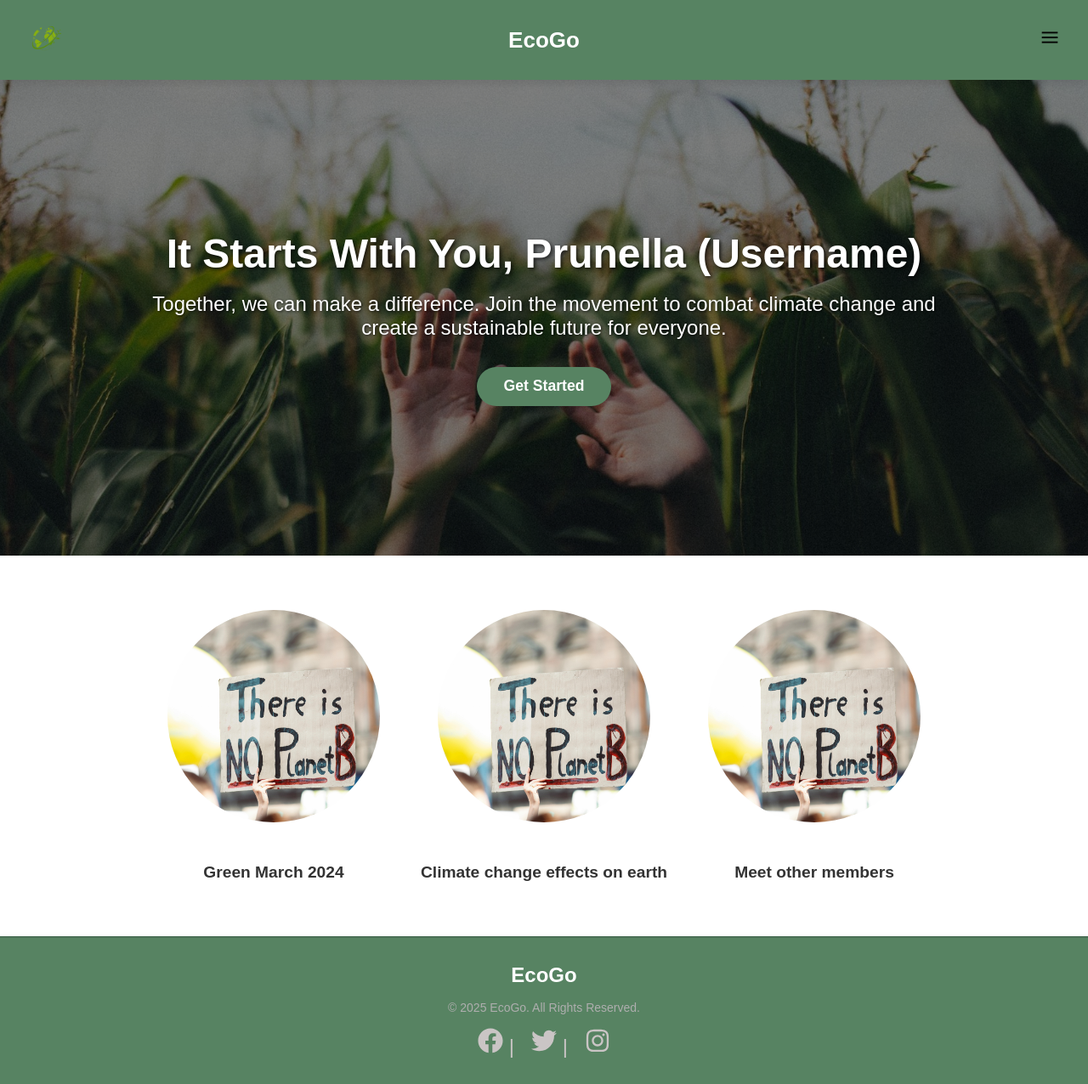
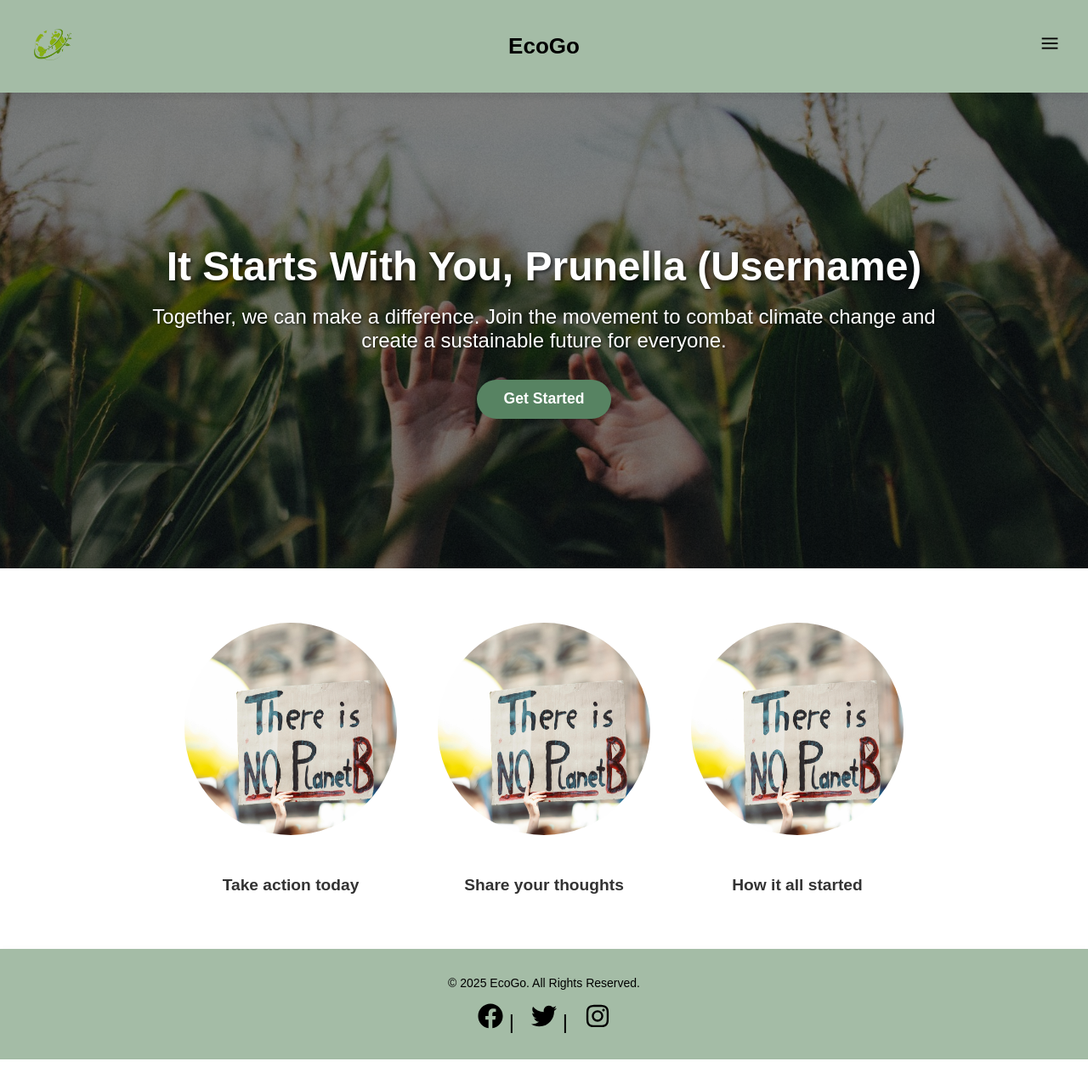
Before and after one commit to EllaNella/BIT-Project, a Next.js app: page / in a window 1280 px wide. Shown: the whole page at 85% size. After the commit the page ends 1247 px from the top, so only its background shows below. Built offline with nearby package versions, Linux system fonts and the light colour scheme.

Commit message:
Edited Dashboard

```diff
--- a/app/_components/components.module.css
+++ b/app/_components/components.module.css
@@ -11,7 +11,7 @@
     z-index: 101;
     background-color: #578362; /* Same as navbar */
     padding: 20px;
-    color: #fff;
+    color: #000;
     width: 250px; /* Width of the sidebar */
     height: 100vh;
   }
@@ -23,7 +23,7 @@
 
   .sidebar.dark {
     background-color: #578362; /* Dark theme background */
-    color: #fff; /* Dark theme text color */
+    color: #000; /* Dark theme text color */
   }
 
   /* Sidebar Items */
@@ -39,7 +39,7 @@
   }
 
   .sidebarItem li a {
-    color: #fff; /* Default text color */
+    color: #000; /* Default text color */
     text-decoration: none;
     font-weight: bold;
     transition: all 0.3s ease;
@@ -73,7 +73,7 @@
     display: flex;
     justify-content: space-between;
     align-items: center;
-    background-color: #578362; /* Light theme background */
+    background-color: #A4BCA6; /* Light theme background */
     padding: 20px 30px;
     box-shadow: 0 4px 10px rgba(0, 0, 0, 0.1);
     position: sticky;
@@ -83,11 +83,10 @@
   }
 
 
-
   .navItems {
     display: flex;
     align-items: center;
-    gap: 20px;
+    gap: 25px;
   }
 
   .themeToggle {
@@ -110,14 +109,14 @@
     transform: translateX(-50%);
     font-size: 26px;
     font-weight: bold;
-    color: #fff;
+    color: #000;
     text-align: center;
   }
 
   /* Hamburger Menu */
   .hamburger {
     display: block;
-    font-size: 30px;
+    font-size: 50px;
     cursor: pointer;
   }
 
@@ -175,14 +174,14 @@
 
   /* Footer */
 .footer {
-    background-color: #578362; /* Aqua marine background */
+    background-color: #A4BCA6; /* Aqua marine background */
     color: #fff; /* Dark text for contrast */
     padding: 30px 20px; /* Added padding for better spacing */
     text-align: center;
     margin-top: auto; /* Push footer to the bottom */
     width: 100%; /* Ensure it spans the full width */
     font-size: 16px; /* Slightly larger font size */
-    border-top: 2px solid #4a6f55; /* Add border for separation */
+    border-top: 2px solid #A4BCA6; /* Add border for separation */
     box-shadow: 0 4px 10px rgba(0, 0, 0, 0.1); /* Subtle shadow */
     transition: background-color 0.3s ease; /* Smooth background color transition */
     display: flex;
@@ -203,12 +202,12 @@
 
   .footer p {
     font-size: 14px;
-    color: #aeaeae;
+    color: #000;
   }
 
   .socials a {
     font-size: 24px;
-    color: #cac5c5;
+    color: #000;
     margin: 0 10px;
     transition: color 0.3s ease;
   }
--- a/app/_components/footer.js
+++ b/app/_components/footer.js
@@ -5,7 +5,6 @@ import styles from "./components.module.css";
 const Footer = () => {
   return (
     <div className={styles.footer}>
-      <h2>EcoGo</h2>
       <p>&copy; 2025 EcoGo. All Rights Reserved.</p>
       <div className={styles.socials}>
         <a href="#" target="_blank" rel="noopener noreferrer">
--- a/app/_components/icon.button.js
+++ b/app/_components/icon.button.js
@@ -6,8 +6,7 @@ import styles from "./components.module.css";
 export default function IconButton({ icon, onClick, width = 30, height = 30 }) {
   return (
     <button className={styles.button} onClick={onClick}>
-      <Image
-        // className={styles.image}
+      <Image // Hamburger and Close button (Universal CSS)
         src={icon} // Route of the image file
         height={width} // Desired size with correct aspect ratio
         width={height}
--- a/app/_components/navbar.js
+++ b/app/_components/navbar.js
@@ -11,11 +11,11 @@ const Navbar = ({ onClick, onThemeToggle, isDarkMode }) => {
 
   return (
     <div className={`${styles.navbar} ${isDarkMode ? styles.dark : ""}`}>
-      <Link href="/dashboard">
+      <Link href="/">
         <Image
           src={"/icons/WebsiteLogo.png"}
-          width={50}
-          height={50}
+          width={65}
+          height={65}
           alt="Logo"
           className={styles.logo}
         />
@@ -39,7 +39,7 @@ const Navbar = ({ onClick, onThemeToggle, isDarkMode }) => {
       {/* Mobile menu */}
       {isMenuOpen && (
         <div className={styles.mobileMenu}>
-          <Link href="/dashboard">Dashboard</Link>
+          <Link href="/">Dashboard</Link>
           <Link href="/about">About</Link>
           <Link href="/contact">Contact</Link>
         </div>
--- a/app/page.js
+++ b/app/page.js
@@ -5,9 +5,9 @@ import { Circle } from "./dashboard/_components/circle";
 
 const Dashboard = () => {
   const taglines = [
-    "Green March 2024",
-    "Climate change effects on earth",
-    "Meet other members",
+    "Take action today",
+    "Share your thoughts",
+    "How it all started",
   ];
 
   const pages = ["/events", "/forum", "/about"];
```
Also changed, not shown: app/dashboard/page.js (deleted, +0 -45 lines).
